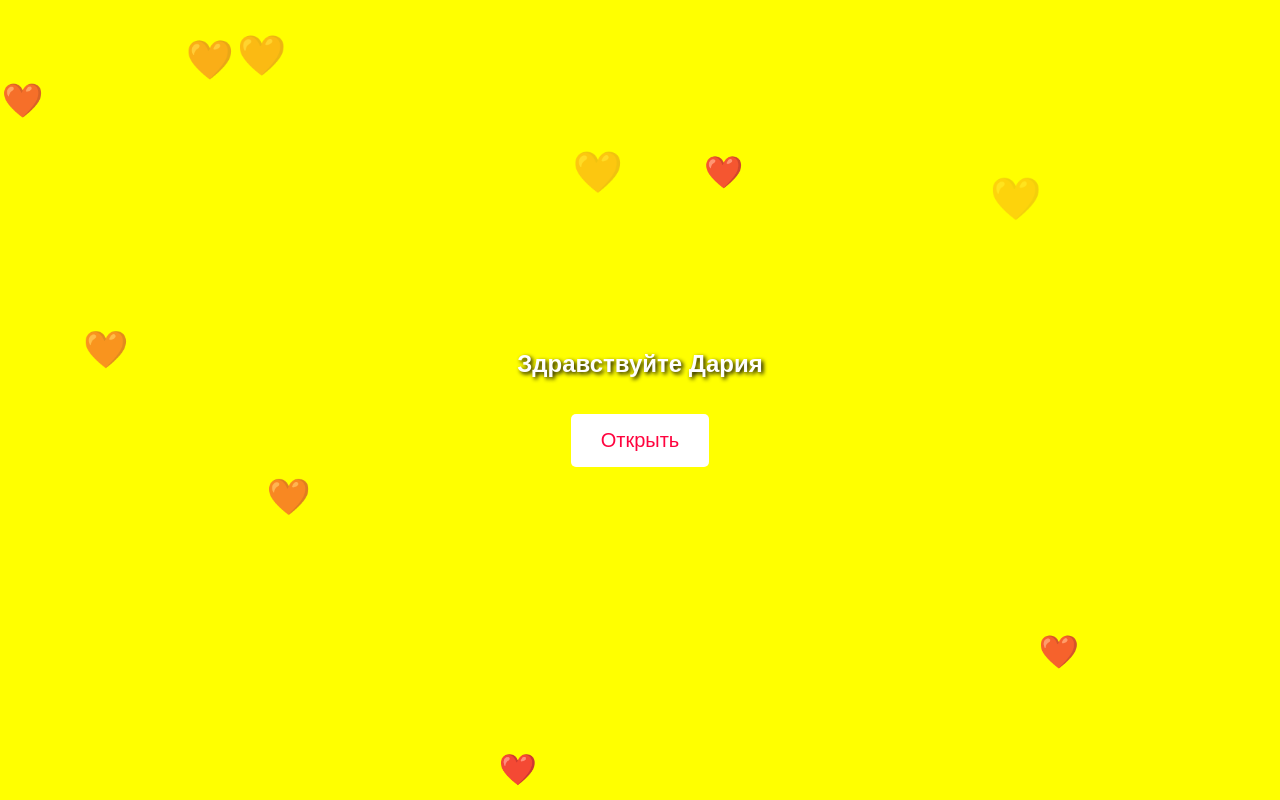
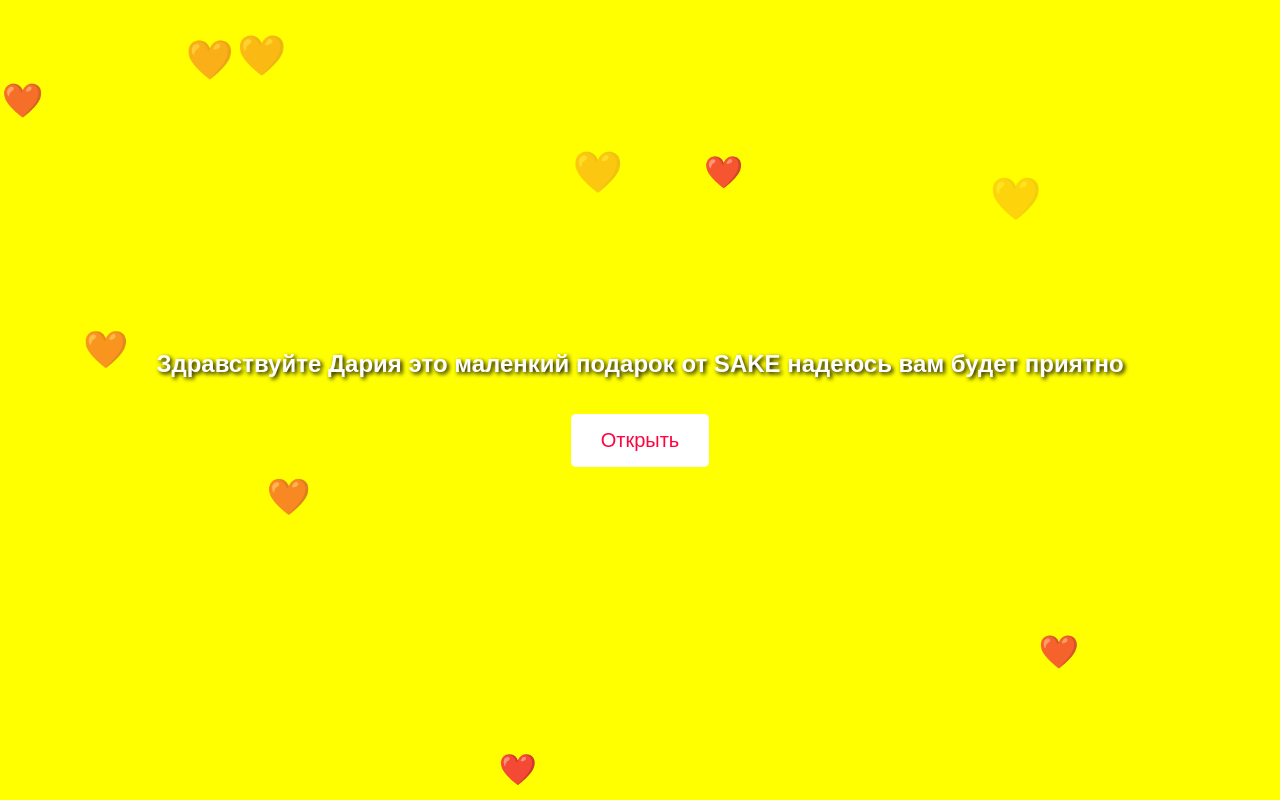
Before and after one commit to sake0nion/DARYA, a plain HTML site: page index.html in a window 1280 px wide. Drawn offline with Linux system fonts and the light colour scheme.

Commit message:
Update index.html

```diff
--- a/index.html
+++ b/index.html
@@ -15,7 +15,7 @@
 
     <!-- Первая страница с кнопкой -->
     <div id="welcome-screen">
-        <h1>Здравствуйте Дария</h1>
+        <h1>Здравствуйте Дария это маленкий подарок от SAKE надеюсь вам будет приятно</h1>
         <button id="open-btn">Открыть</button>
     </div>
 
```
